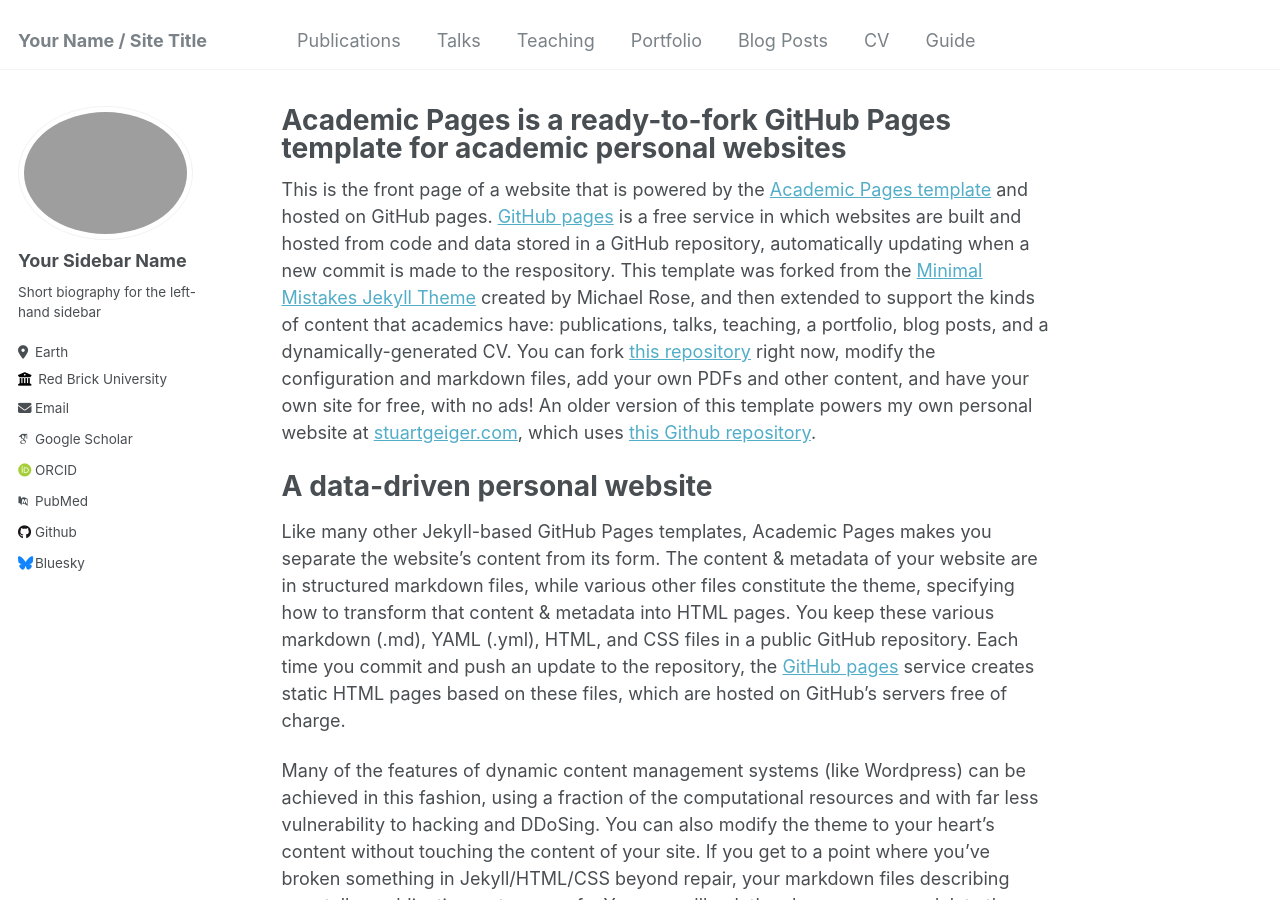
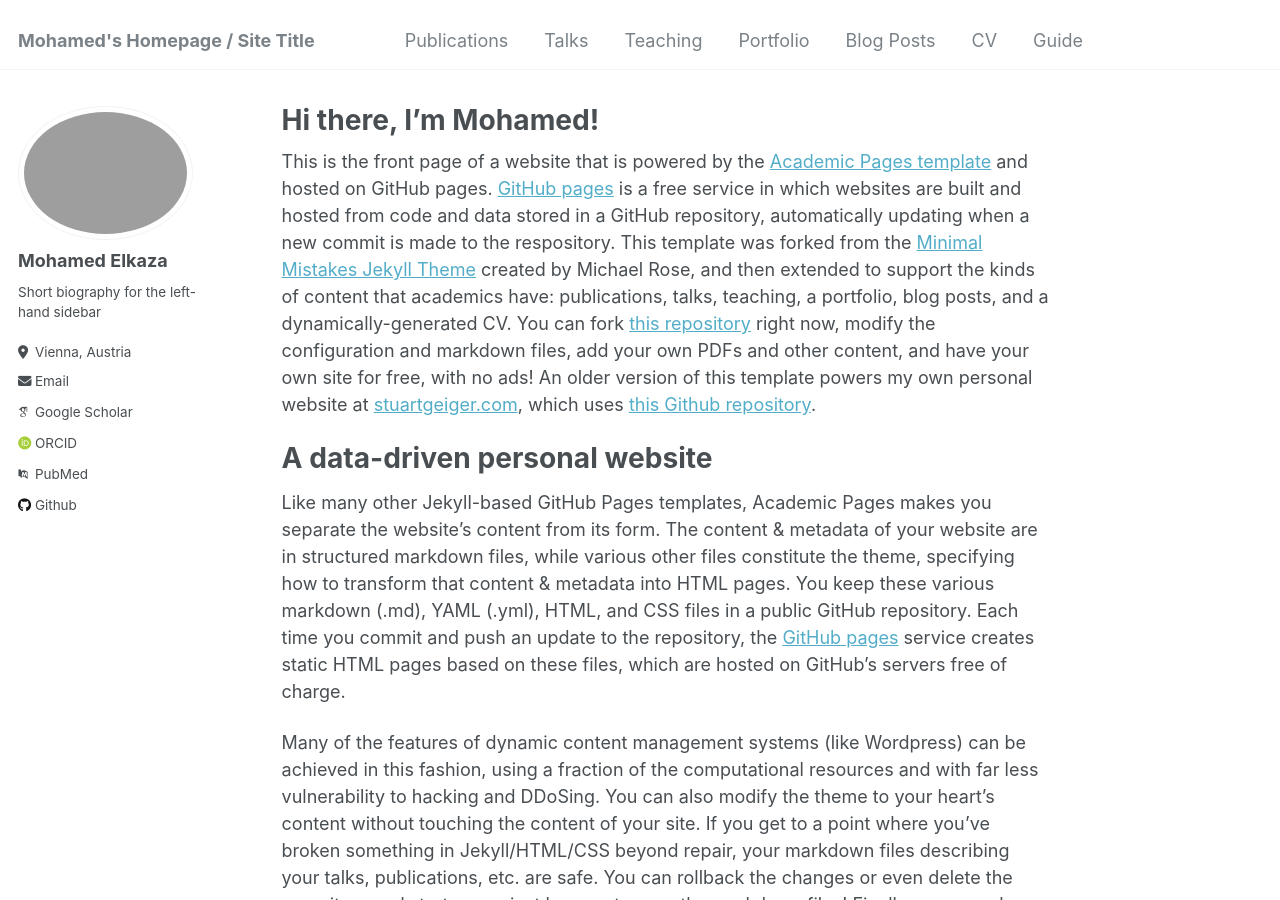
Before and after one commit to Elkaza/Elkaza.github.io, a Jekyll site: the page built from _pages/about.md, in a window 1280 px wide and 900 px high. Built offline with Jekyll 4.4.1, drawn with Linux system fonts in a browser that asks for light colours; some web fonts are replaced; some of the changed text lies outside the part shown.

Commit message:
updated the homepage name

```diff
--- a/_config.yml
+++ b/_config.yml
@@ -8,11 +8,11 @@
 
 # Basic Site Settings
 locale                   : "en-US"
-title                    : "Your Name / Site Title"
+title                    : "Mohamed's Homepage / Site Title"
 title_separator          : "-"
-name                     : &name "Your Name"
+name                     : &name "Mohamed Elkaza"
 description              : &description "personal description"
-url                      : https://academicpages.github.io # the base hostname & protocol for your site e.g. "https://mmistakes.github.io"
+url                      : https://elkaza.github.io/ # the base hostname & protocol for your site e.g. "https://mmistakes.github.io"
 baseurl                  : "" # the subpath of your site, e.g. "/blog"
 repository               : "academicpages/academicpages.github.io"
 
@@ -22,11 +22,11 @@ repository               : "academicpages/academicpages.github.io"
 author:
   # Biographic information
   avatar           : "profile.png"
-  name             : "Your Sidebar Name"
-  pronouns         : # example: "she/her"
+  name             : "Mohamed Elkaza"
+  #pronouns         : # example: "she/her"
   bio              : "Short biography for the left-hand sidebar"
-  location         : "Earth"
-  employer         : "Red Brick University"
+  location         : "Vienna, Austria"
+  #employer         : "Red Brick University"
   uri              : # URL
   email            : "none@example.org"
 
@@ -48,7 +48,7 @@ author:
   stackoverflow    : # User number or user number and name (i.e., use "1" or "1/jeff-atwood")
 
   # Social media
-  bluesky          : "bsky.app" # Replace this with you Bluesky username
+  bluesky          : #"bsky.app" # Replace this with you Bluesky username
   facebook         : # Username
   flickr           : # Username
   foursquare       : # Username
@@ -72,6 +72,8 @@ author:
   xing             : # Username
   youtube          : # Username
   zhihu            : # URL
+  strava           : https://www.strava.com/athletes/68622995
+
 
 
 # Site Settings
--- a/_pages/about.md
+++ b/_pages/about.md
@@ -1,6 +1,6 @@
 ---
 permalink: /
-title: "Academic Pages is a ready-to-fork GitHub Pages template for academic personal websites"
+title: "Hi there, I'm Mohamed!"
 author_profile: true
 redirect_from:
   - /about/
```
